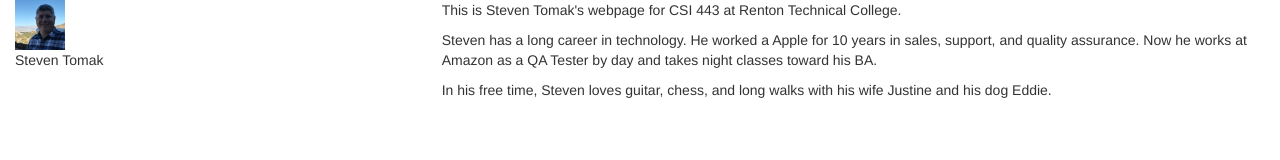
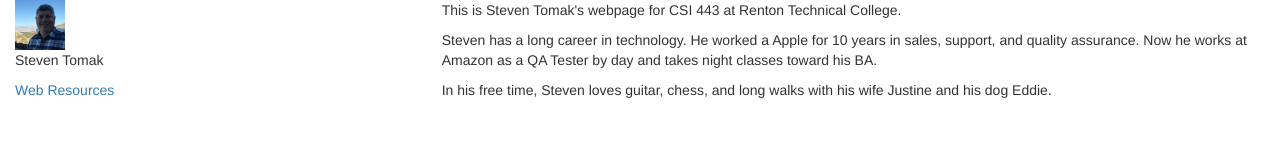
Before and after one commit to steventomak/CSI443, a plain HTML site: page index.html in a window 1280 px wide. Drawn offline with nearby package versions, Linux system fonts and the light colour scheme.

Commit message:
minor change

```diff
--- a/index.html
+++ b/index.html
@@ -16,6 +16,7 @@
     <div class=”row”>
       <div class="col-sm-4"><img src="./img/me_in_ca.jpg" alt="me" height="50" width="50">
         <p>Steven Tomak</p>
+        <a href="./html/webresources.html">Web Resources</a>
       </div>
     </div>
       <div class="col-sm-8">
```
Also changed, not shown: 1 other file.
